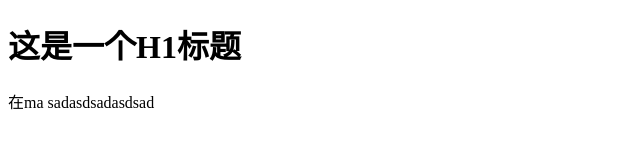
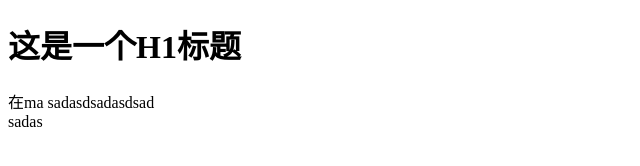
Before and after one commit to Mr-ChenXin/project_01, a plain HTML site: page index.html in a window 1280 px wide. Shown: the full height of the page, 0-640 px from the left. Drawn offline with Linux system fonts and the light colour scheme.

Commit message:
修改了index.html

```diff
--- a/index.html
+++ b/index.html
@@ -11,6 +11,7 @@
 <body>
   <h1>这是一个H1标题</h1>
   <div>在ma sadasdsadasdsad</div>
+  <span>sadas</span>
   <script src="./index.js"></script>
 </body>
 
```
